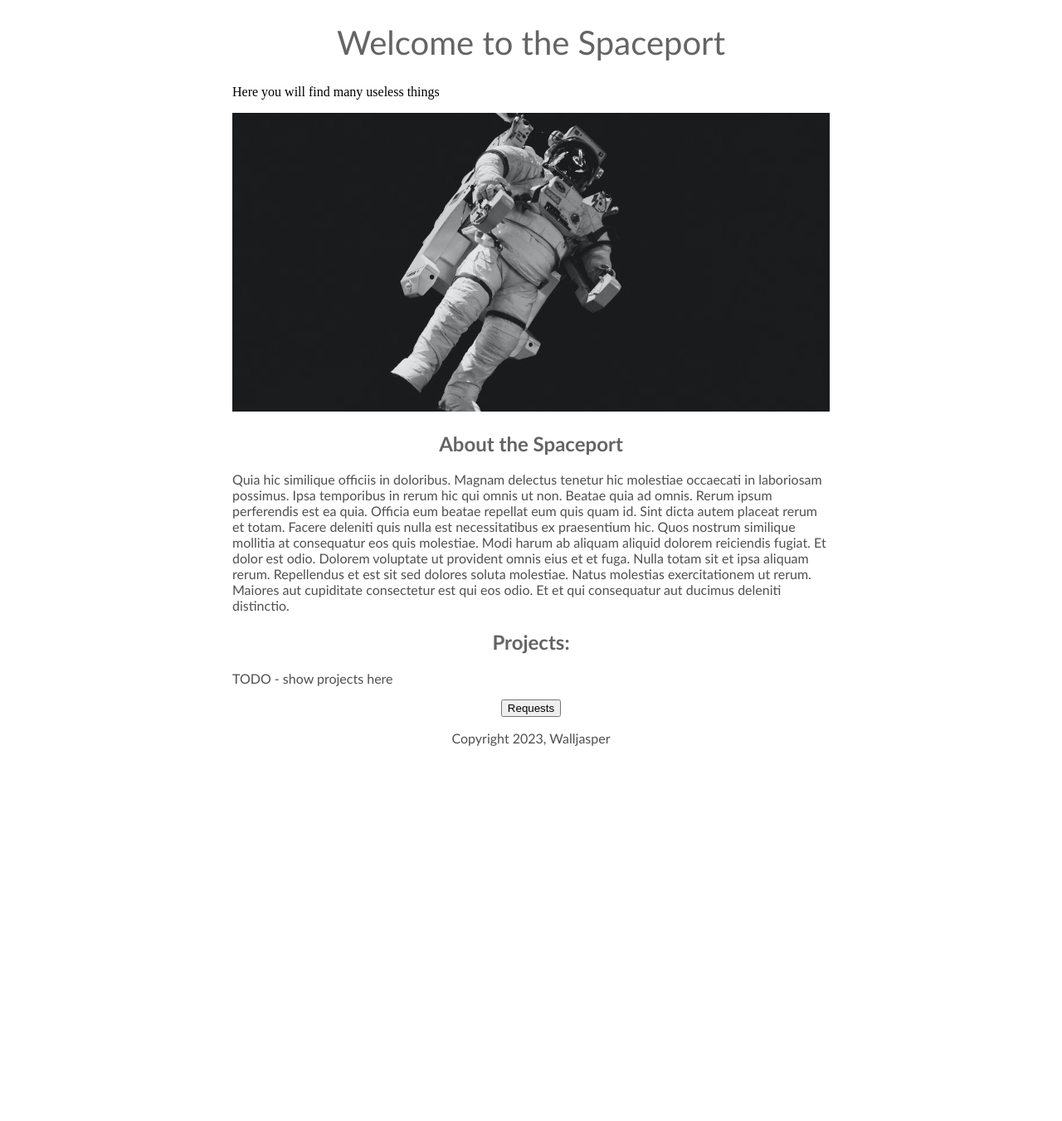
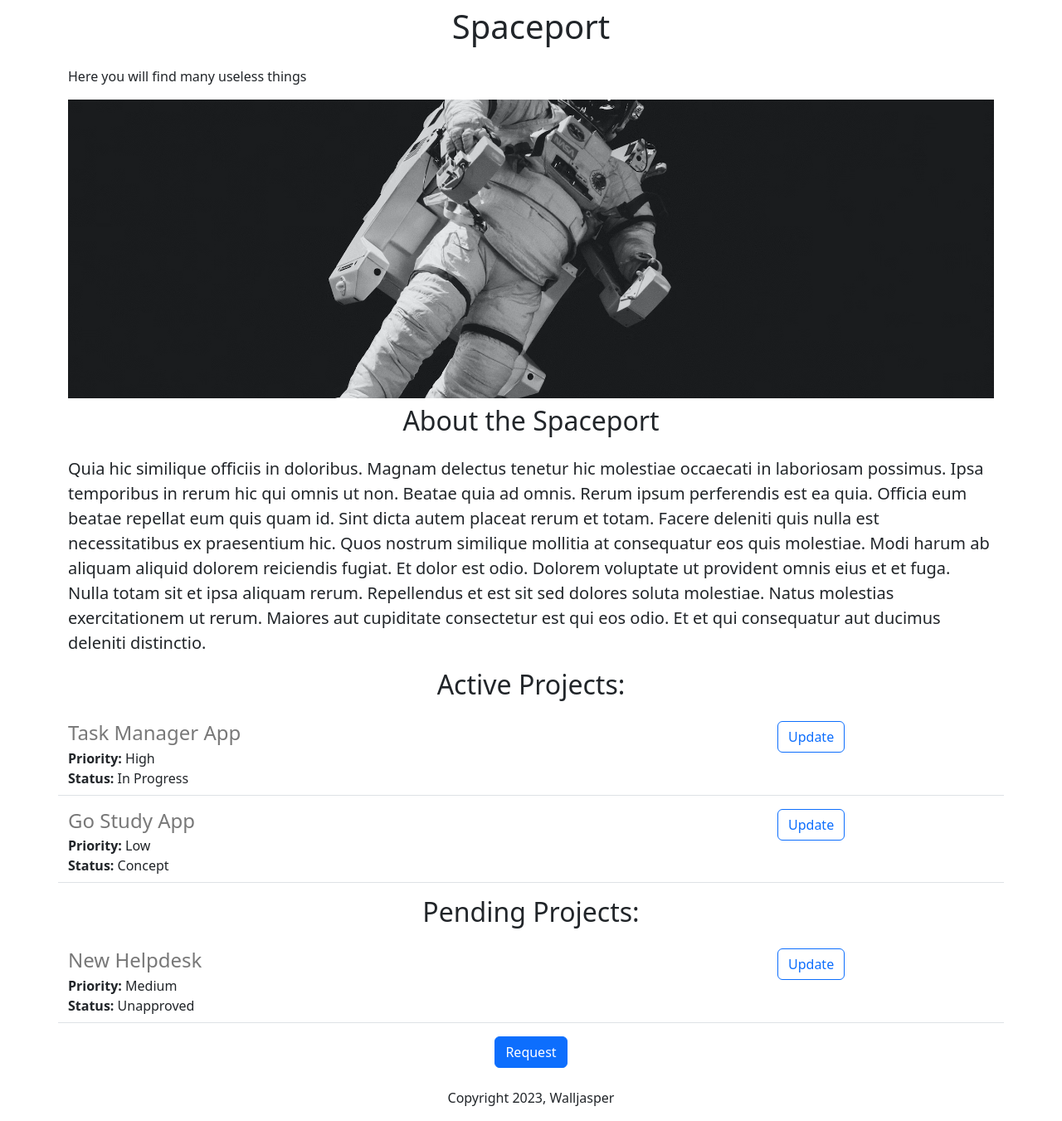
Before and after one commit to Keleion/Spaceport, a Flask app: page / in a window 1280 px wide. Shown: the whole page at 83% size. Before the commit the page ends 899 px from the top, so only its background shows below. Run offline with Flask 3, Linux system fonts and the light colour scheme.

Commit message:
added requirements.txt and project items

```diff
--- a/app.py
+++ b/app.py
@@ -2,9 +2,44 @@ from flask import Flask, render_template
 
 app = Flask(__name__)
 
+PROJECTS = [
+  {
+    'id': 1,
+    'title': 'New Helpdesk',
+    'priority': 'Medium',
+    'status': 'Unapproved',
+    'start_date': '2023-01-01',
+    'due_date': '2023-01-15',
+    'description': 'New helpdesk for CBG',
+    'progress': '0%',
+  },
+  {
+    'id': 2,
+    'title': 'Task Manager App',
+    'priority': 'High',
+    'status': 'In Progress',
+    'start_date': '2023-01-01',
+    'due_date': '2023-01-15',
+    'description': 'Create app for managing tasks related to chores and projects',
+    'progress': '0.5%',
+  },
+  {
+    'id': 3,
+    'title': 'Go Study App',
+    'priority': 'Low',
+    'status': 'Concept',
+    'start_date': '2023-01-01',
+    'due_date': '2023-01-15',
+    'description': 'Create app for logging Go info like problems. Create problems on the fly, or copy the ones you see and save them for later.',
+    'progress': '0%',
+  }
+]
+
+
 @app.route("/")
 def welcome():
-  return render_template('home.html')
+  return render_template('home.html',
+                        projects=PROJECTS,)
 
 if __name__ == "__main__":
   app.run(host='0.0.0.0', debug=True)
--- /dev/null
+++ b/requirements.txt
@@ -0,0 +1,2 @@
+Flask
+gunicorn
--- a/templates/home.html
+++ b/templates/home.html
@@ -2,48 +2,26 @@
 <html>
   <head>
     <title>Spaceport</title>
+    <meta charset="utf-8">
+    <meta name="viewport" content="width=device-width, initial-scale=1">
+    <link href="https://cdn.jsdelivr.net/npm/bootstrap@5.3.2/dist/css/bootstrap.min.css" rel="stylesheet" integrity="sha384-T3c6CoIi6uLrA9TneNEoa7RxnatzjcDSCmG1MXxSR1GAsXEV/Dwwykc2MPK8M2HN" crossorigin="anonymous">
     <style>
-      h1 {
-        font-size:40px;
-        font-family: Calibri;
-        font-weight: normal;
-        color: rgb(100, 100, 100);
-        text-align: center;
+      #banner {
+        height: 360px;
+        width: 100%;
+        object-fit: cover;
       }
-
-      h2 {
-        font-family: Calibri;
-        font: size; 32px;
-        color: rgb(100, 100, 100);
-        text-align: center;
-      }
-
-      .bodytext {
-      font-family: Calibri;
-      color: rgb(80, 80, 80);
-      }
-
-      #container {
-        max-width: 720px;
-        margin: 0 auto 0 auto;
-
-      }
-
-      #banner {
-      width: 100%;
-      height: 360px;
-      object-fit: cover;
-      }
+    </style>
     </style>
   </head>
   <body>
-    <div id="container">
-      <h1>Welcome to the Spaceport</h1>
+    <div class="container">
+      <script src="https://cdn.jsdelivr.net/npm/bootstrap@5.3.2/dist/js/bootstrap.bundle.min.js" integrity="sha384-C6RzsynM9kWDrMNeT87bh95OGNyZPhcTNXj1NW7RuBCsyN/o0jlpcV8Qyq46cDfL" crossorigin="anonymous"></script>
+      <h1 class="text-center mt-2 mb-4">Spaceport</h1>
       <p>Here you will find many useless things</p>
-      <img id="banner" src="https://spaceport.cwalljasper.repl.co/static/spacewalk.png">
-      <h2>About the Spaceport</h2>
-      <p class="bodytext">
-        Quia hic similique officiis in doloribus. Magnam delectus tenetur hic molestiae occaecati in laboriosam possimus. Ipsa temporibus in rerum hic qui omnis ut non. Beatae quia ad omnis.
+      <img class="img-fluid" id="banner" src="https://spaceport.cwalljasper.repl.co/static/spacewalk.png">
+      <h2 class="text-center mt-2 mb-4">About the Spaceport</h2>
+      <p class="lead">Quia hic similique officiis in doloribus. Magnam delectus tenetur hic molestiae occaecati in laboriosam possimus. Ipsa temporibus in rerum hic qui omnis ut non. Beatae quia ad omnis.
 
         Rerum ipsum perferendis est ea quia. Officia eum beatae repellat eum quis quam id. Sint dicta autem placeat rerum et totam. Facere deleniti quis nulla est necessitatibus ex praesentium hic.
 
@@ -53,11 +31,25 @@
 
         Maiores aut cupiditate consectetur est qui eos odio. Et et qui consequatur aut ducimus deleniti distinctio.
       </p>
-      <h2>Projects:</h2>
-      <p class="bodytext">TODO - show projects here</p>
-      <div style="text-align:center;">
-        <button>Requests</button>
-        <p class="bodytext">Copyright 2023, Walljasper</p>
+      <h2 class="text-center mt-2 mb-4">Active Projects:</h2>
+      <div>
+        {% for project in projects %}
+          {% if project.status != "Unapproved" %}
+            {% include 'projectitem.html' %}
+          {% endif %}
+        {% endfor%}
+      </div>
+      <h2 class="text-center mt-2 mb-4">Pending Projects:</h2>
+      <div>
+        {% for project in projects %}
+          {% if project.status == "Unapproved" %}
+            {% include 'projectitem.html' %}
+          {% endif %}
+        {% endfor%}
+      </div>
+      <div class="text-center">
+        <button class="btn btn-primary btn-lrg">Request</button>
+        <p class="text-center mt-4">Copyright 2023, Walljasper</p>
       </div>
     </div>
   </body>
--- /dev/null
+++ b/templates/projectitem.html
@@ -0,0 +1,10 @@
+<div class="border-bottom row" style="margin-bottom:16px; padding-bottom:8px;">
+  <div class="col-9">
+    <h4 style="color:rgb(120,120,120,120); margin-bottom:4px;">{{project['title']}}</h4>
+    <div><b>Priority:</b> {{project['priority']}}</div>
+    <div><b>Status:</b> {{project['status']}}</div>
+  </div>
+  <div class="col-3">
+    <button type="button" class="btn btn-outline-primary">Update</button>
+  </div>
+</div>
```
